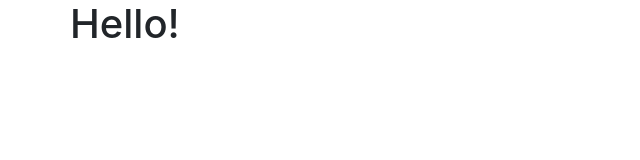
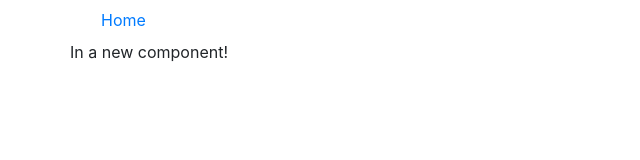
Before and after one commit to ThiernoAmirouDiallo/reactjs-basics, a React app: page / in a window 1280 px wide. Shown: the whole page, without its empty margins (0-640 px from the left). Built offline with nearby package versions, Linux system fonts and the light colour scheme.

Commit message:
multiple components

```diff
--- /dev/null
+++ b/src/app/components/Header.js
@@ -0,0 +1,19 @@
+import React from "react";
+
+export default class Header extends React.Component
+{
+    render(){
+        return (
+            <nav className="navbar navbar-default">
+                <div className="container">
+                    <div className="navbar-header">
+                        <ul className="nav navbar-nav">
+                            <li><a href="#">Home</a></li>
+                        </ul>
+                    </div>
+                </div>
+
+            </nav>
+        );
+    }
+}
--- /dev/null
+++ b/src/app/components/Home.js
@@ -0,0 +1,12 @@
+import React from "react";
+
+export default class Home extends React.Component
+{
+    render(){
+        return (
+            <div>
+                <p>In a new component!</p>
+            </div>
+        );
+    }
+}
--- a/src/app/index.js
+++ b/src/app/index.js
@@ -1,5 +1,8 @@
 import React from "react";
 import { render } from "react-dom";
+
+import Header from "./components/Header";
+import Home from "./components/Home";
 
 class App extends React.Component
 {
@@ -8,7 +11,13 @@ class App extends React.Component
             <div className="container">
                 <div className="row">
                     <div className="col-xs-10 col-xs-offset-1">
-                        <h1>Hello!</h1>
+                        <Header />
+                    </div>
+                </div>
+
+                <div className="row">
+                    <div className="col-xs-10 col-xs-offset-1">
+                        <Home />
                     </div>
                 </div>
             </div>
```
Also changed, not shown: src/index.html (+5 -1 lines).
